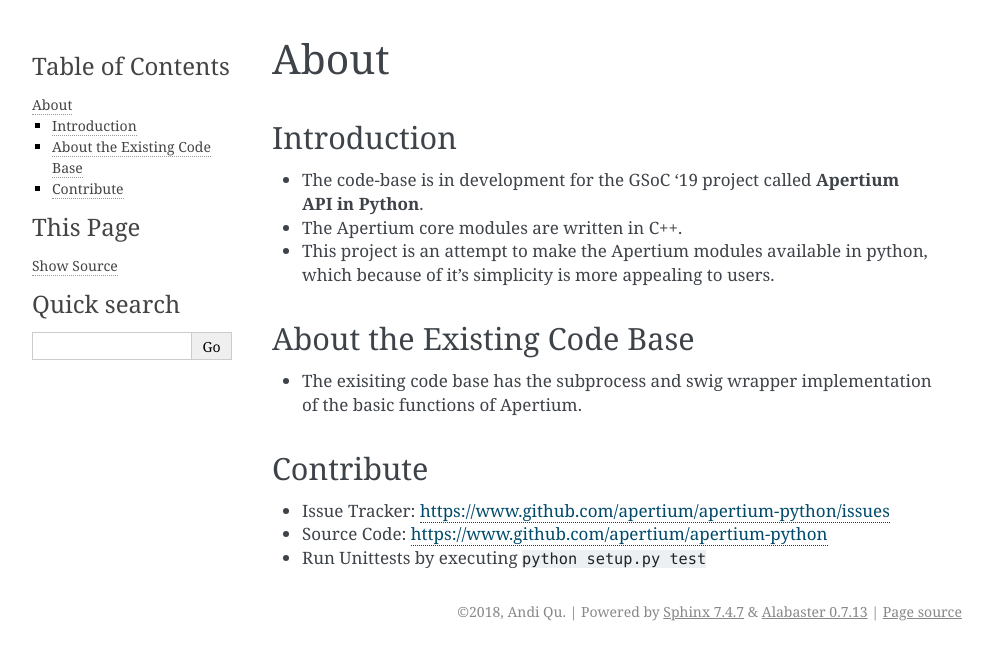
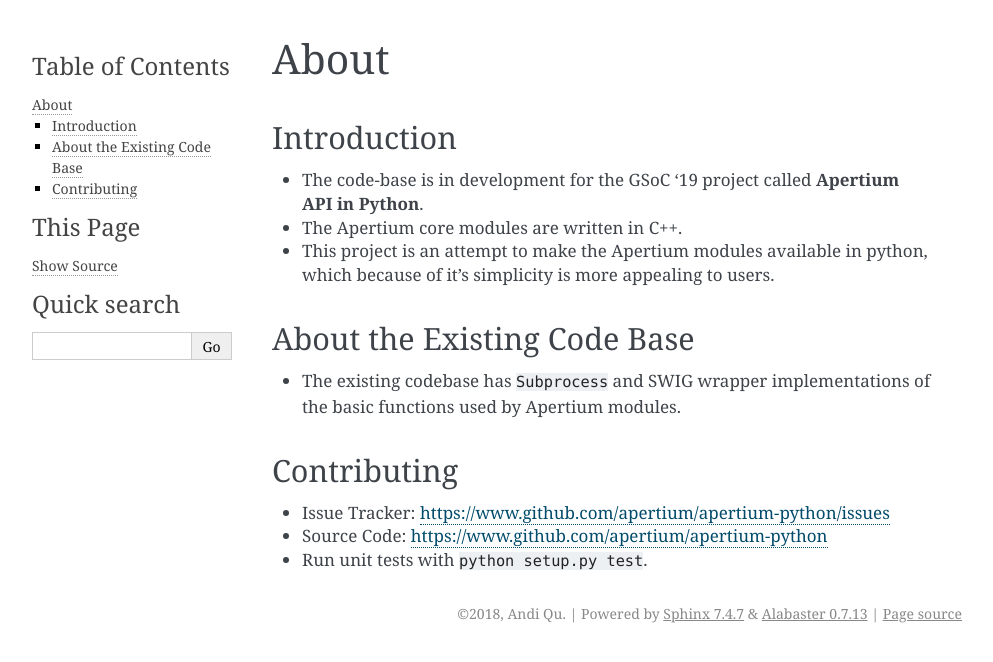
Before and after one commit to apertium/apertium-python, a Sphinx documentation site: the page built from docs/source/about.md, in a window 1280 px wide. Shown: the top 662 px of the page, without its empty margins (148-1141 px from the left). Built offline with Sphinx 7.4.7, drawn with Linux system fonts in a browser that asks for light colours.

```diff
--- a/docs/source/about.md
+++ b/docs/source/about.md
@@ -11,11 +11,11 @@ Introduction
 About the Existing Code Base
 -----------------------------
 
-- The exisiting code base has the subprocess and swig wrapper implementation of the basic functions of Apertium.
+- The existing codebase has `Subprocess` and SWIG wrapper implementations of the basic functions used by Apertium modules.
 
-Contribute
-----------
+Contributing
+------------
 
 - Issue Tracker: <https://www.github.com/apertium/apertium-python/issues>
 - Source Code: <https://www.github.com/apertium/apertium-python>
-- Run Unittests by executing `python setup.py test`
+- Run unit tests with `python setup.py test`.
```
Also changed, not shown: README.md (+2 -4 lines), docs/source/index.md (+1 -1 lines), docs/source/install.md (+8 -7 lines), docs/source/usage.md (+1 -1 lines).
